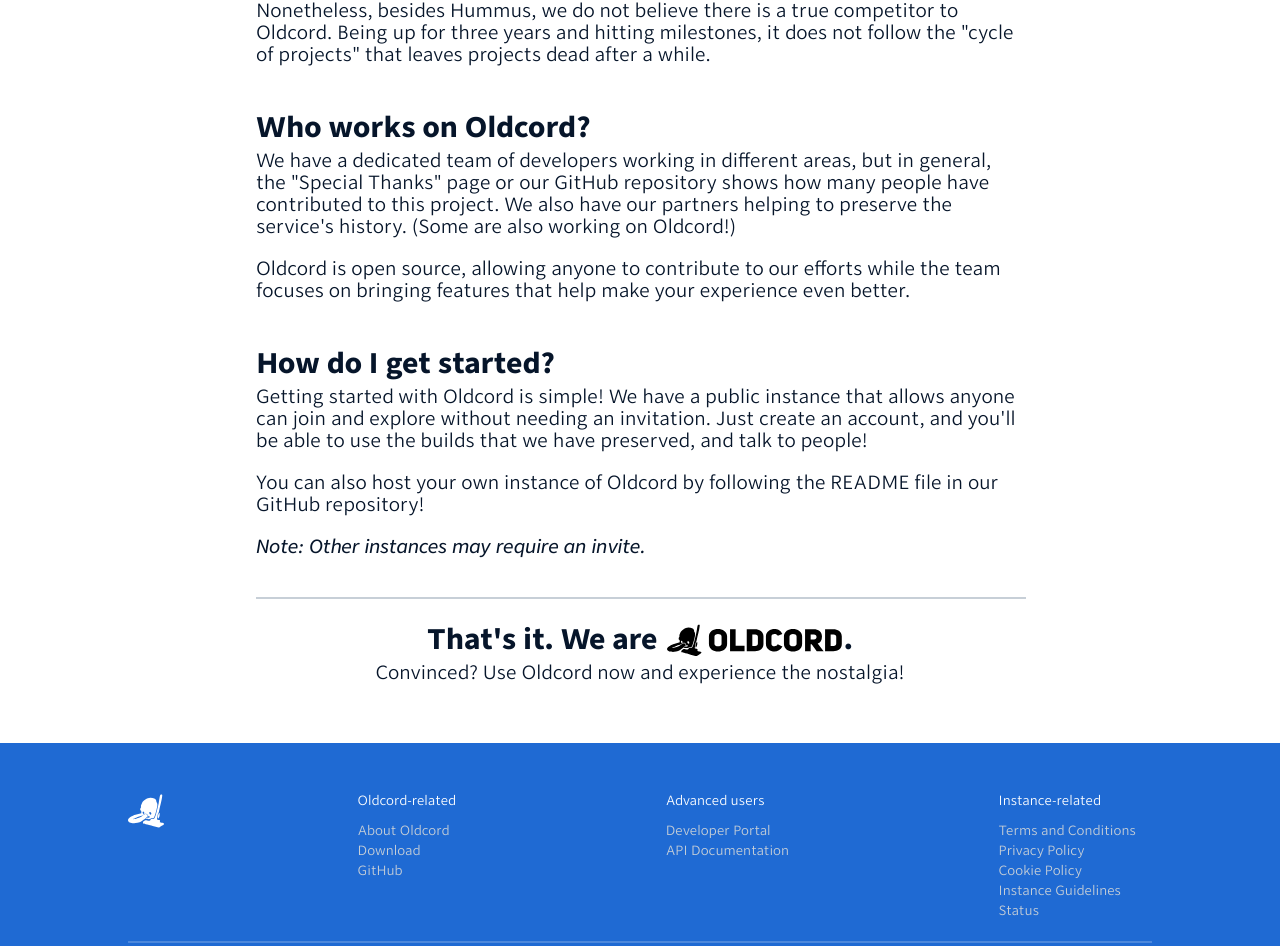
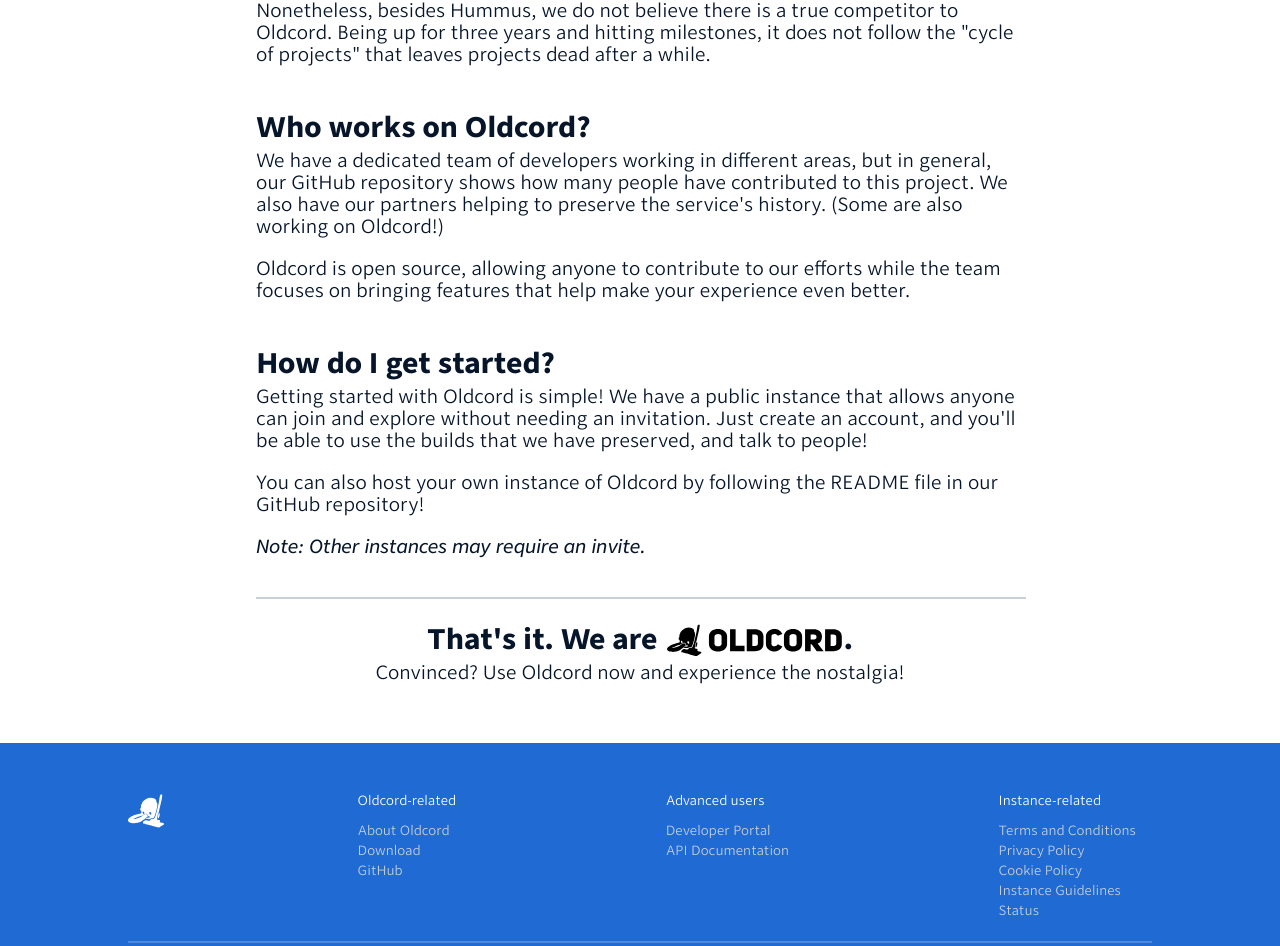
Before and after one commit to oldcordapp/WebsiteV2, a React (Vite) app: page /about in a window 1280 px wide. Shown: the part 1694-2640 px from the top of the page. Built offline with nearby package versions, Linux system fonts and the light colour scheme; no server answers.

Commit message:
update about

```diff
--- a/src/pages/about.jsx
+++ b/src/pages/about.jsx
@@ -115,10 +115,9 @@
           <span className={sectionStyles.title}>Who works on Oldcord?</span>
           <span className={sectionStyles.text}>
             We have a dedicated team of developers working in different areas,
-            but in general, the "Special Thanks" page or our GitHub repository
-            shows how many people have contributed to this project. We also have
-            our partners helping to preserve the service's history. (Some are
-            also working on Oldcord!)
+            but in general, our GitHub repository shows how many people have
+            contributed to this project. We also have our partners helping to
+            preserve the service's history. (Some are also working on Oldcord!)
           </span>
           <span className={sectionStyles.text}>
             Oldcord is open source, allowing anyone to contribute to our efforts
```
